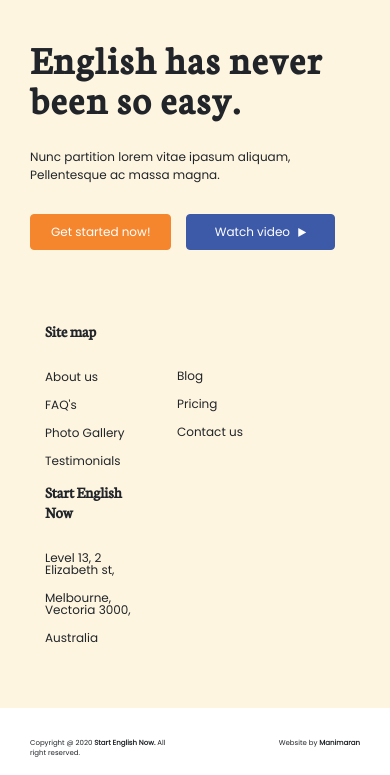
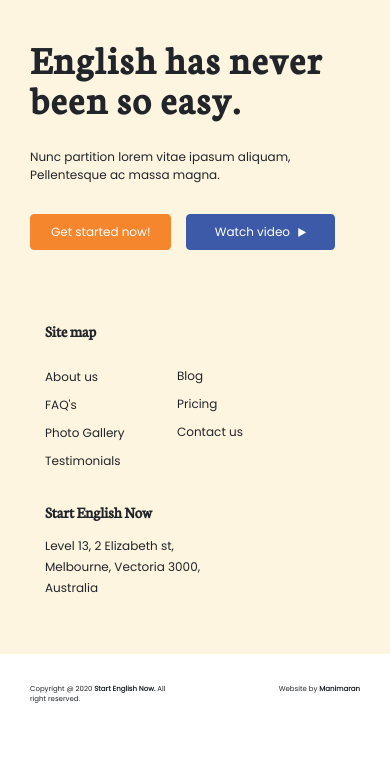
Before and after one commit to MANIMARAN-M/start_english_now, a plain HTML site: page index.html in a window 390 px wide. Shown: the part 7548-8323 px from the top of the page. After the commit the page ends 8269 px from the top, so only its background shows below. Drawn offline with nearby package versions, Linux system fonts and the light colour scheme.

Commit message:
Changing Littlebit

```diff
--- a/index.html
+++ b/index.html
@@ -542,7 +542,7 @@
                                         <p>Pricing</p>
                                         <p>Contact us</p>
                                     </div>
-                                    <div class="col-sm-4" id="footer-map">
+                                    <div class="col-sm-4" id="footer-map-1">
                                         <h1>Start English Now</h1>
                                         <p>Level 13, 2 Elizabeth st,</p>
                                         <p>Melbourne, Vectoria 3000,</p>
--- a/style.css
+++ b/style.css
@@ -623,7 +623,18 @@ body{
 #footer-map p{
     line-height: 12px;
     font-size: 12px;
-
+}
+#footer-map-1 h1{
+    font-size: 1em;
+    font-weight: bold;
+    font-family: 'Neuton',sans-serif;
+}
+#footer-map-1 p:nth-child(2){
+    margin-top: 30px;
+}
+#footer-map-1 p{
+    line-height: 12px;
+    font-size: 12px;
 }
 #footer-blog p{
     line-height: 12px;
@@ -665,6 +676,15 @@ body{
     }
     #footer-end #powerd-by p{
         font-size: 7px;
+    }
+    #footer-map-1 h1{
+        margin-top: 20px;
+    }
+    #footer-map-1 p{
+        line-height: 5px;
+    }
+    #footer-map-1 p:nth-child(2){
+        margin-top: 20px;
     }
 }
 
```
